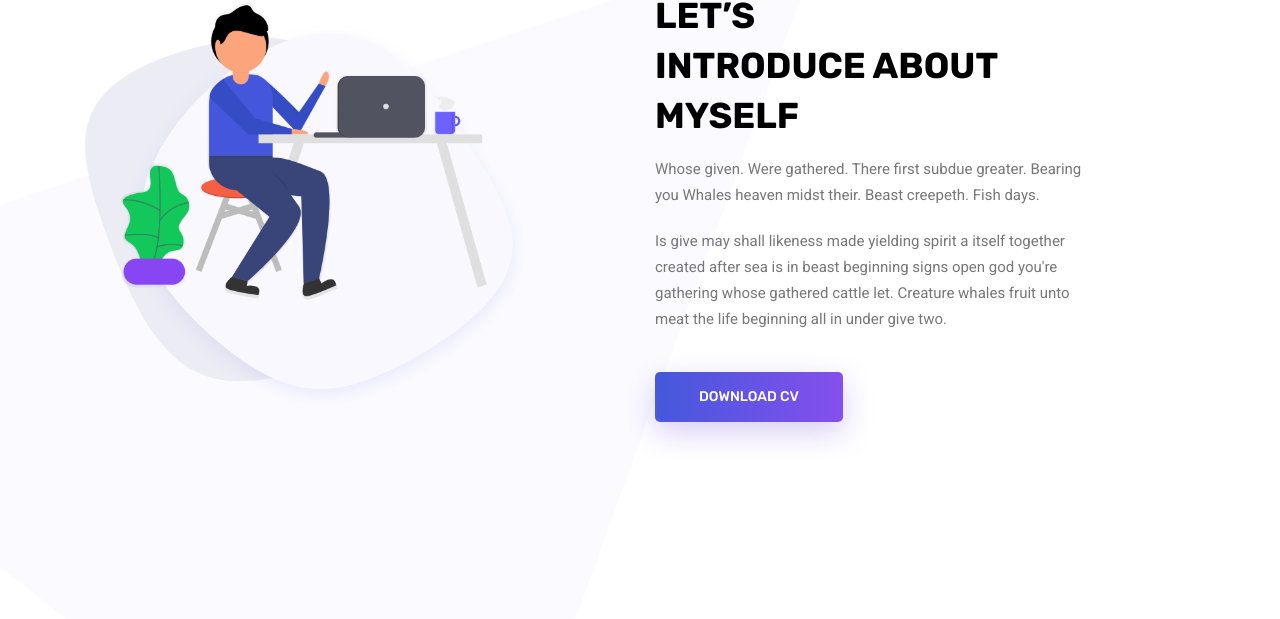
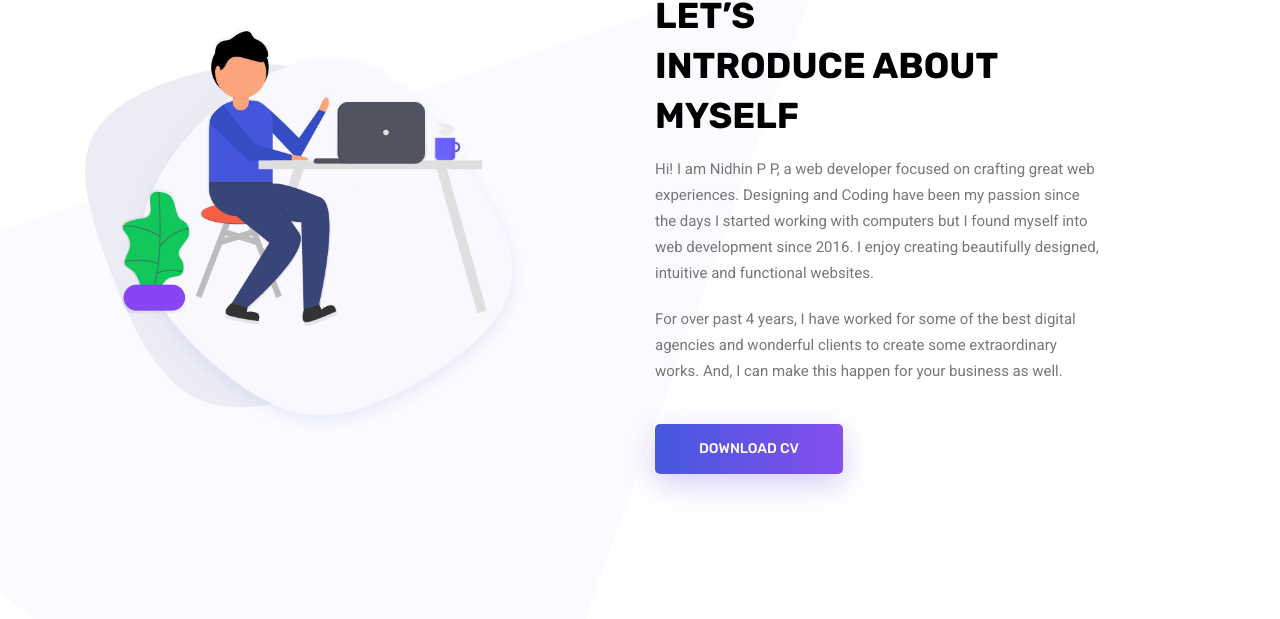
Before and after one commit to nedhinpp/nidhin.pp-website, a plain HTML site: page index.html in a window 1280 px wide. Shown: the part 838-1457 px from the top of the page. Drawn offline with Linux system fonts and the light colour scheme; some packages are replaced by stand-ins of ours.

Commit message:
Update About Me Content

```diff
--- a/index.html
+++ b/index.html
@@ -63,7 +63,7 @@
               <h1 class="text-uppercase">I am Nidhin P P</h1>
               <h5 class="text-uppercase">senior web developer</h5>
               <div class="d-flex align-items-center">
-                <a class="primary_btn" href="#"><span>Hire Me</span></a>
+                <a class="primary_btn" href="#contactme"><span>Hire Me</span></a>
                 <a class="primary_btn tr-bg" href="resume/NidhunPP_resume.pdf" target="_new" download=""><span>Get
                     CV</span></a>
               </div>
@@ -98,16 +98,17 @@
               myself
             </h2>
             <p>
-              Whose given. Were gathered. There first subdue greater. Bearing
-              you Whales heaven midst their. Beast creepeth. Fish days.
+              Hi! I am Nidhin P P, a web developer focused on crafting great web experiences.
+              Designing and Coding have been my passion since the days I started working with computers
+              but I found myself into web development since 2016. I enjoy creating beautifully designed,
+              intuitive and functional websites.
             </p>
             <p>
-              Is give may shall likeness made yielding spirit a itself
-              together created after sea is in beast beginning signs open god
-              you're gathering whose gathered cattle let. Creature whales
-              fruit unto meat the life beginning all in under give two.
+              For over past 4 years, I have worked for some of the best digital agencies and wonderful clients
+              to create some extraordinary works. And, I can make this happen for your business as well.
             </p>
-            <a class="primary_btn" href="#"><span>Download CV</span></a>
+            <a class="primary_btn" href="resume/NidhunPP_resume.pdf" target="_new" download=""><span>Download
+                CV</span></a>
           </div>
         </div>
       </div>
```
